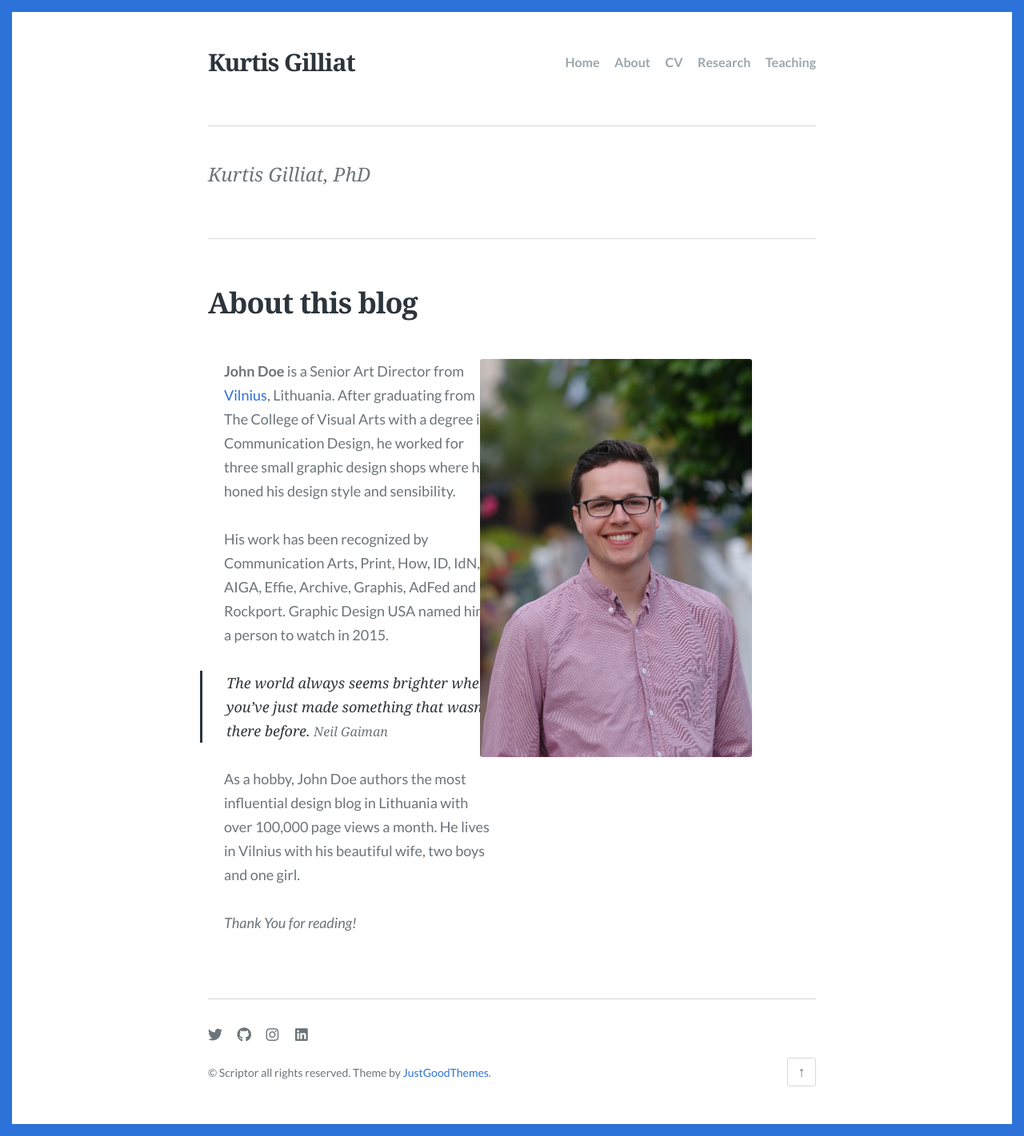
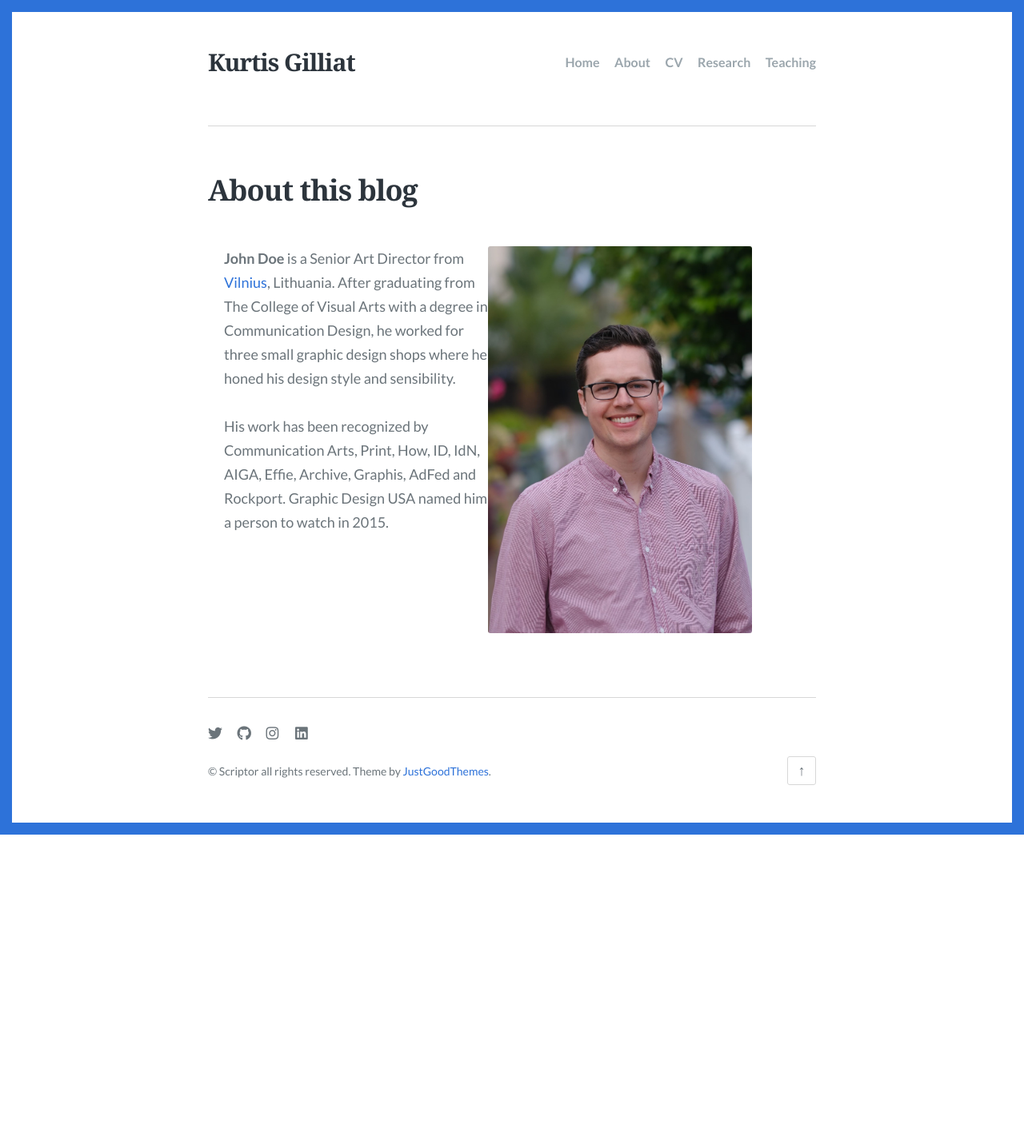
Before and after one commit to kgilliat/kgilliat.github.io, a Jekyll site: the page built from index.html, in a window 1280 px wide. Shown: the whole page at 80% size. Built offline with Jekyll 4.4.1, drawn with Linux system fonts in a browser that asks for light colours; some web fonts are replaced; the list of posts is cut into pages by our own code; after the commit the page ends 1044 px from its top, so only the background shows below that.

Commit message:
update homepage format

```diff
--- a/_config.yml
+++ b/_config.yml
@@ -12,7 +12,6 @@ lang: en-US
 title: "Kurtis Gilliat"
 
 # A description of your site for meta tag, search engine results.
-description: "Kurtis Gilliat, PhD"
 
 # The subpath of your site, e.g. /blog, for generating urls.
 baseurl: ""
--- a/_layouts/column_page.html
+++ b/_layouts/column_page.html
@@ -27,6 +27,7 @@ layout: default
 <style>
   .columns {
     display: flex;
+    gap: 20px; /* Add gap between columns */
   }
   .column-left, .column-right {
     flex: 1;
--- a/index.html
+++ b/index.html
@@ -7,9 +7,3 @@ feature_image: images/headshot.jpg
 **John Doe** is a Senior Art Director from [Vilnius](https://en.wikipedia.org/wiki/Vilnius), Lithuania. After graduating from The College of Visual Arts with a degree in Communication Design, he worked for three small graphic design shops where he honed his design style and sensibility.
 
 His work has been recognized by Communication Arts, Print, How, ID, IdN, AIGA, Effie, Archive, Graphis, AdFed and Rockport. Graphic Design USA named him a person to watch in 2015.
-
->The world always seems brighter when you’ve just made something that wasn’t there before. <cite>Neil Gaiman</cite>
-
-As a hobby, John Doe authors the most influential design blog in Lithuania with over 100,000 page views a month. He lives in Vilnius with his beautiful wife, two boys and one girl.
-
-*Thank You for reading!*
```
